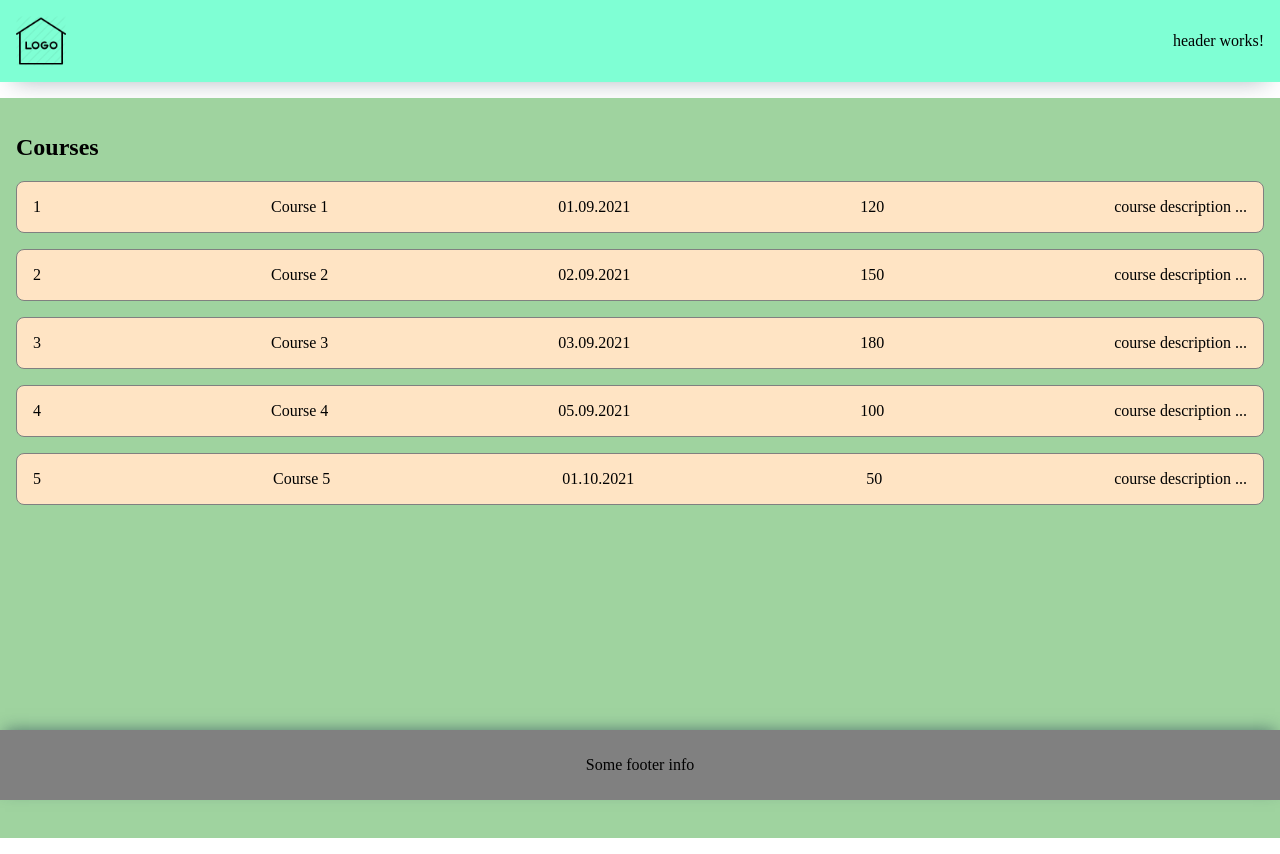
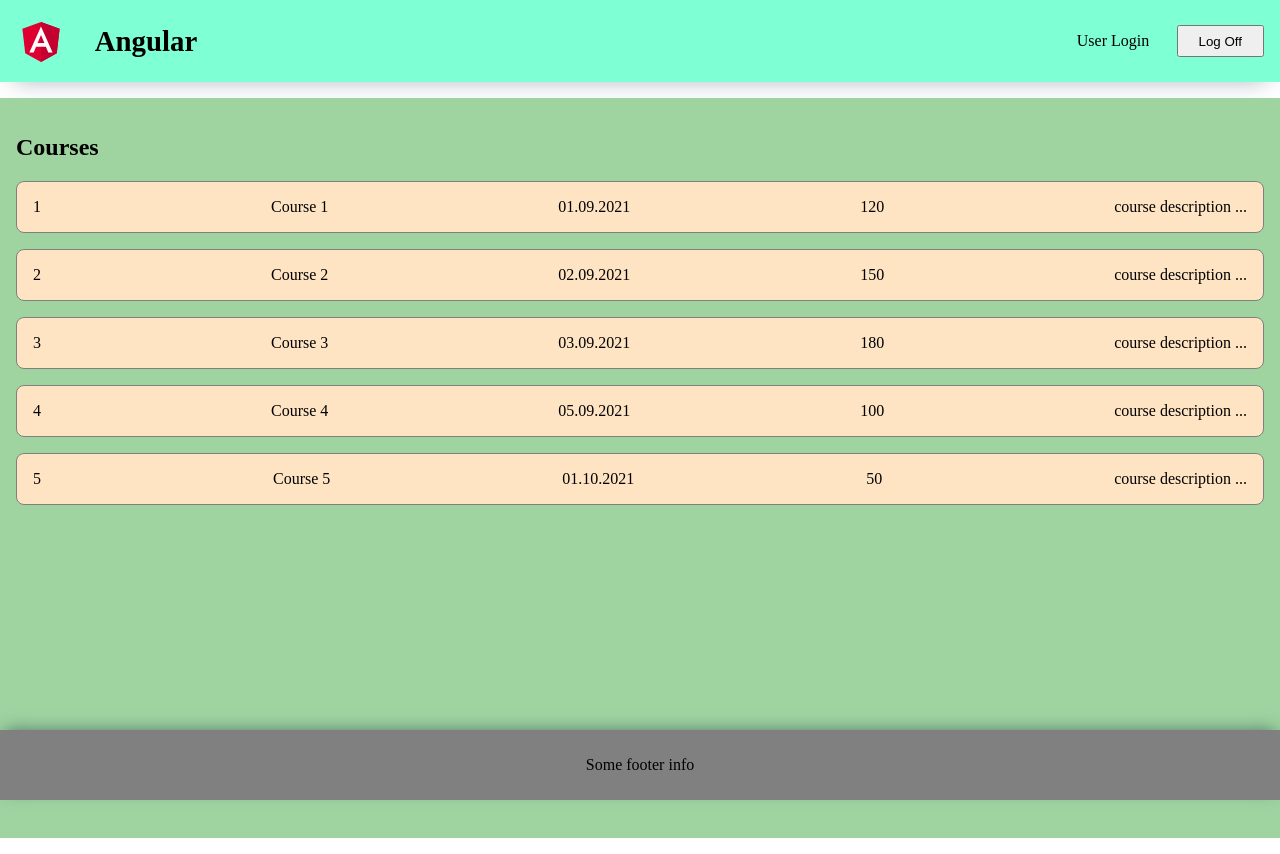
Before and after one commit to AlexeyEmshanov/ng-module, an Angular app in the folder ng-courses/: page / in a window 1280 px wide. Built offline with nearby package versions, Linux system fonts and the light colour scheme.

Commit message:
feat: add requirable elements to header

```diff
--- a/ng-courses/src/app/components/header/header.component.html
+++ b/ng-courses/src/app/components/header/header.component.html
@@ -1,4 +1,7 @@
 <header>
   <app-logo></app-logo>
-  <p>header works!</p>
+  <div class="header-controls">
+    <div>User Login</div>
+    <button class="btn">Log Off</button>
+  </div>
 </header>
--- a/ng-courses/src/app/components/header/header.component.scss
+++ b/ng-courses/src/app/components/header/header.component.scss
@@ -6,3 +6,14 @@ header {
   padding: 1em;
   box-shadow: 0px 12px 24px -14px rgba(34, 60, 80, 0.4);
 }
+
+.header-controls {
+  display: flex;
+  align-items: center;
+  justify-content: space-between;
+  width: 15%;
+}
+
+.btn {
+  padding: 0.5em 1.5em;
+}
--- a/ng-courses/src/app/components/logo/logo.component.html
+++ b/ng-courses/src/app/components/logo/logo.component.html
@@ -1 +1,4 @@
-<div class="logo" href="#"></div>
+<a class="logo-container" href="#">
+  <div class="logo" ></div>
+  <div class="logo-name">Angular</div>
+</a>
--- a/ng-courses/src/app/components/logo/logo.component.scss
+++ b/ng-courses/src/app/components/logo/logo.component.scss
@@ -1,13 +1,25 @@
-.logo {
-  width: 50px;
-  height: 50px;
-  background-image: url('./../../../assets/logo.png');
-  background-size: cover;
-  cursor: pointer;
+.logo-container {
+  display: flex;
+  align-items: center;
+  text-decoration: none;
+  color: inherit;
   transition: all 0.2s linear;
-  opacity: 1;
 
   &:hover {
     opacity: 0.7;
   }
 }
+
+.logo {
+  width: 50px;
+  height: 50px;
+  background-image: url('./../../../assets/angular.svg');
+  background-size: cover;
+
+}
+
+.logo-name {
+  margin-left: 1em;
+  font-size: 1.8rem;
+  font-weight: bold;
+}
```
Also changed, not shown: ng-courses/src/assets/angular.svg (added), ng-courses/src/assets/logo.png (deleted).
